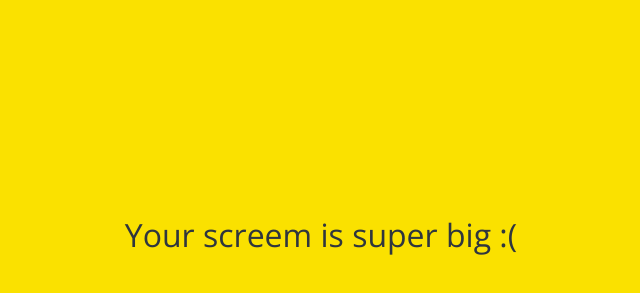
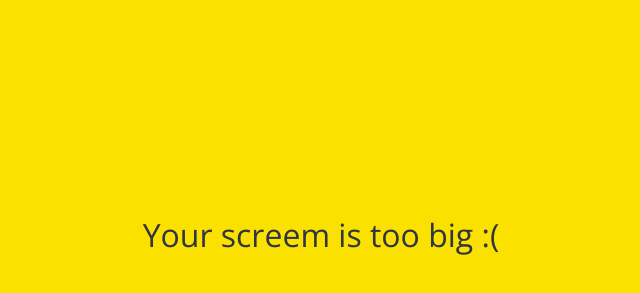
Before and after one commit to TheJ8467/kokoa-clone-2020, a plain HTML site: page friends.html in a window 1280 px wide. Shown: the part 165-458 px from the top of the page, without its empty margins (319-959 px from the left). Drawn offline with nearby package versions, Linux system fonts and the light colour scheme.

Commit message:
Update friends.html

```diff
--- a/friends.html
+++ b/friends.html
@@ -86,7 +86,7 @@
     </div>
 
     <div id="no-mobile">
-        <span>Your screem is super big :(</span>
+        <span>Your screem is too big :(</span>
     </div>
 
     <script src="https://kit.fontawesome.com/25a1753d46.js" crossorigin="anonymous"></script>
```
